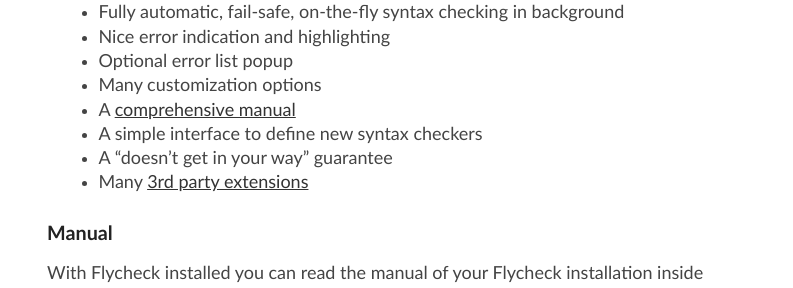
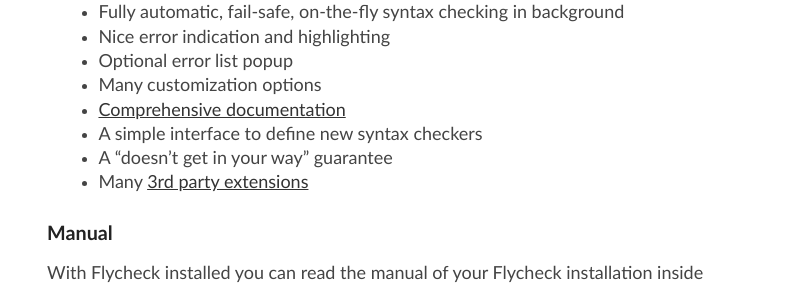
Before and after one commit to cmarqu/flycheck.github.io, a Jekyll site: the page built from index.md, in a window 1280 px wide. Shown: the part 778-1066 px from the top of the page, without its empty margins (243-1036 px from the left). Built offline with Jekyll 4.4.1, drawn with Linux system fonts in a browser that asks for light colours.

Commit message:
Improve documentation link

```diff
--- a/index.md
+++ b/index.md
@@ -31,7 +31,7 @@
 - Nice error indication and highlighting
 - Optional error list popup
 - Many customization options
-- A [comprehensive manual](#manual)
+- [Comprehensive documentation]({{ "/extensions.html" | prepend: site.baseurl}})
 - A simple interface to define new syntax checkers
 - A “doesn't get in your way” guarantee
 - Many [3rd party extensions]({{ "/extensions.html" | prepend: site.baseurl}})
```
